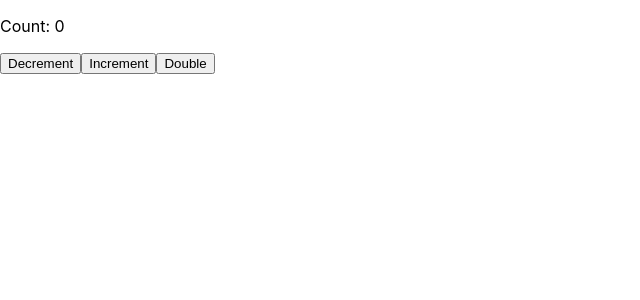
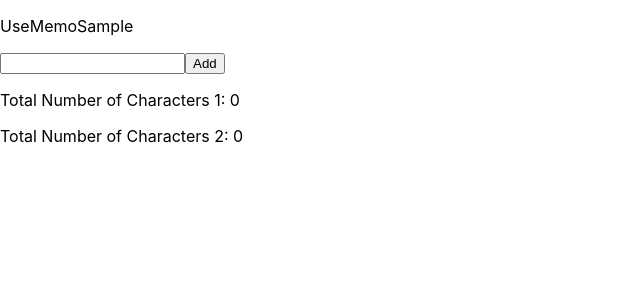
Before and after one commit to kdo1999/react-study, a React (Create React App) app: page / in a window 1280 px wide. Shown: the top 300 px of the page, without its empty margins (0-640 px from the left). Built offline with nearby package versions, Linux system fonts and the light colour scheme.

Commit message:
feat: useMemo 샘플 코드 추가

```diff
--- /dev/null
+++ b/src/components/UseMemoSample.tsx
@@ -0,0 +1,56 @@
+import React, {useState, useMemo} from "react";
+
+const UseMemoSample = () => {
+    // text는 현재의 텍스트 박스의 내용을 저장한다.
+    const [text, setText] = useState('')
+    // items는 문자열 리스트를 저장한다.
+    const [items, setItems] = useState<string[]>([])
+
+    const onChangeInput = (e: React.ChangeEvent<HTMLInputElement>) => {
+        setText(e.target.value)
+    }
+
+    // 버튼을 클릭했을 때 호출되는 함수
+    const onClickButton = () => {
+        setItems((prevItems) => {
+            // 현재의 입력값을 items에 추가한다. 이때, 새로운 배열을 작성해서 저장한다.
+            return [...prevItems, text]
+        })
+        // 텍스트 박스 안의 값을 비운다.
+        setText('')
+    }
+
+    // numberOfCharacters1은 다시 그릴 때마다 items.reduce를 실행해서 결과를 얻는다.
+    const numberOfCharacters1 = items.reduce((sub, item) => {
+        console.log(`현재 item: ${item}, item의 길이: ${item.length}, 현재까지의 합: ${sub}`);
+        return sub + item.length;
+    }, 0)
+
+    // numberOfCharacters2는 userMemo를 사용해, items가 업데이트되는 시점에 items.reduce를 실행해서 결과를 얻는다.
+    const numberOfCharacters2 = useMemo(() => {
+        console.log("useMemo!")
+        return items.reduce((sub, item) => sub + item.length, 0)
+        // 두 번째 인수의 배열 안에 items가 있으므로, Items가 새롭게 됐을 때만 함수를 실행해서 메모를 업데이트 한다.
+    }, [items])
+
+    return (
+        <div>
+            <p>UseMemoSample</p>
+            <div>
+                <input value={text} onChange={onChangeInput}/>
+                <button onClick={onClickButton}>Add</button>
+            </div>
+            <div>
+                {items.map((item, index) => (
+                    <p key={index}>{item}</p>
+                ))}
+            </div>
+            <div>
+                <p>Total Number of Characters 1: {numberOfCharacters1}</p>
+                <p>Total Number of Characters 2: {numberOfCharacters2}</p>
+            </div>
+        </div>
+    )
+}
+
+export default UseMemoSample
--- a/src/index.tsx
+++ b/src/index.tsx
@@ -6,6 +6,7 @@
 // import App from './App'; // App.js에서 APP 함수를 로딩한다.
 import reportWebVitals from './reportWebVitals';
 import { Parent } from './components/Parent'
+import UseMemoSample from './components/UseMemoSample'
 
 const root = ReactDOM.createRoot(
     // index.html에 있는 root를 ID로 가진 요소를 지정한다.
@@ -14,7 +15,7 @@
 root.render(
     <React.StrictMode>
         {/* App에서 Hello로 치환한다. */}
-        <Parent />
+        <UseMemoSample />
     </React.StrictMode>,
 );
 
```
